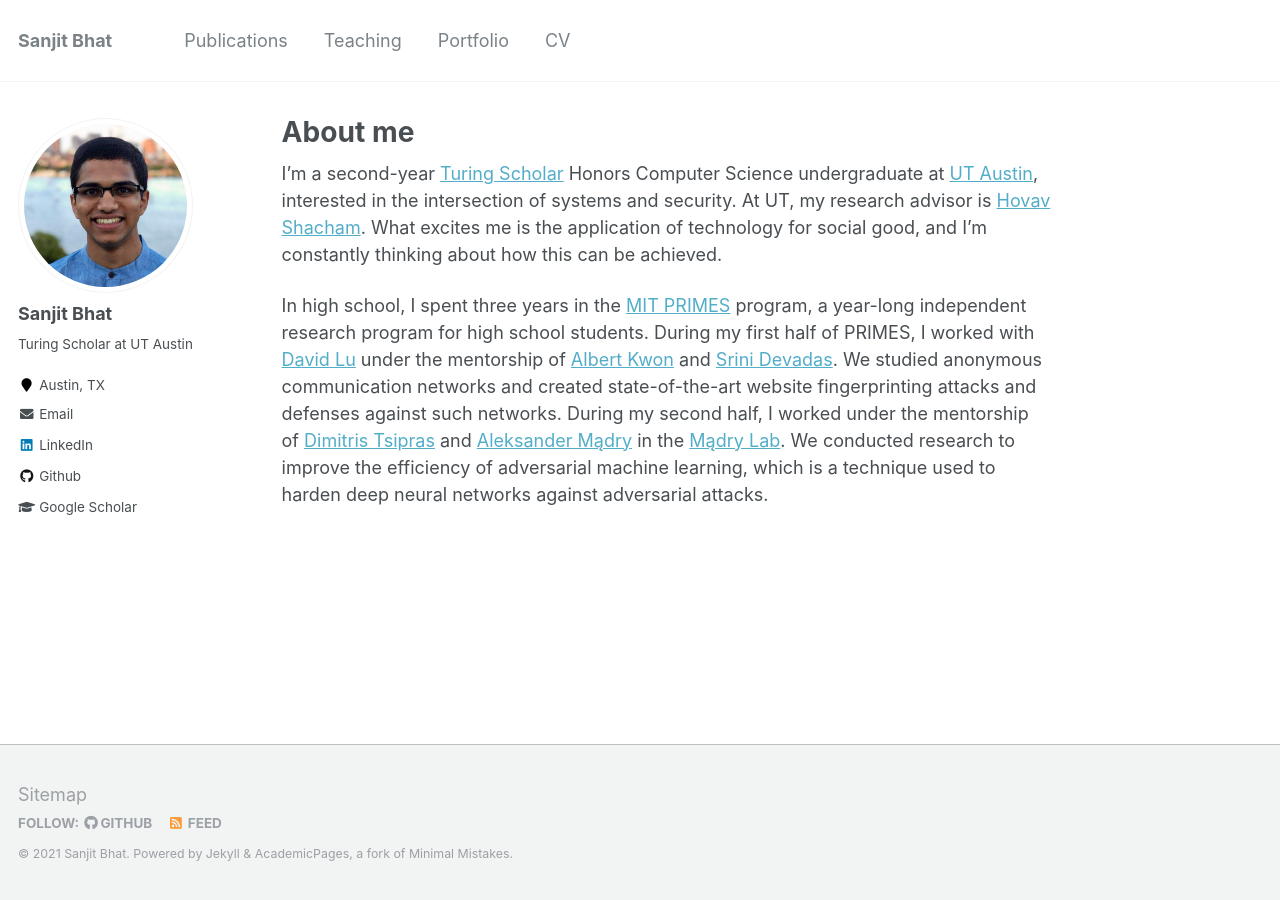
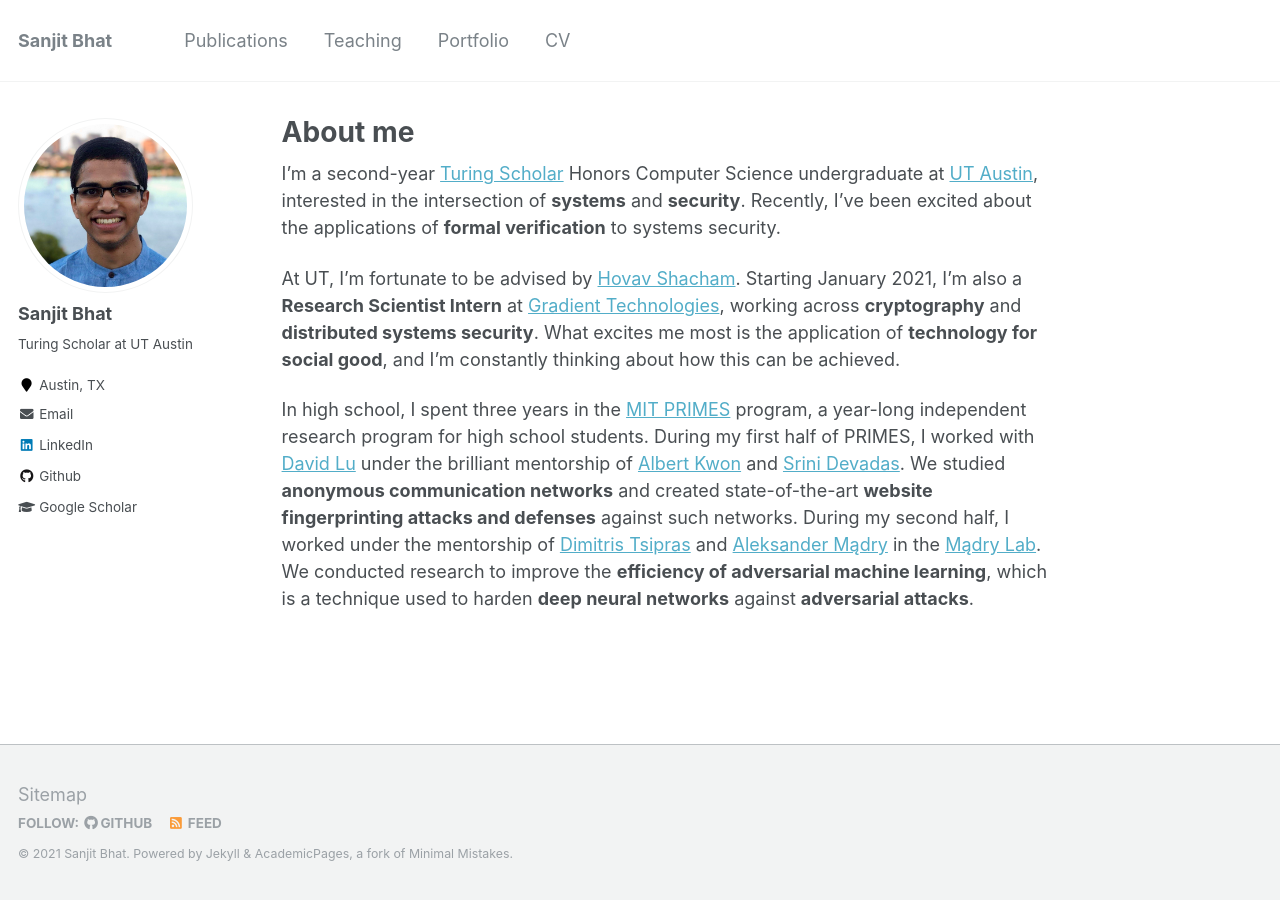
Before and after one commit to sanjit-bhat/sanjit-bhat.github.io, a Jekyll site: the page built from _pages/about.md, in a window 1280 px wide. Built offline with Jekyll 4.4.1, drawn with Linux system fonts in a browser that asks for light colours.

Commit message:
feat: revamped about page

```diff
--- a/_pages/about.md
+++ b/_pages/about.md
@@ -11,21 +11,27 @@ redirect_from:
 I'm a second-year [Turing Scholar](https://www.cs.utexas.edu/turing-scholars)
 Honors Computer Science undergraduate
 at [UT Austin](https://www.utexas.edu/),
-interested in the intersection of systems and security.
-At UT, my research advisor is [Hovav Shacham](https://www.cs.utexas.edu/~hovav/).
-What excites me is the application of technology for social good,
+interested in the intersection of **systems** and **security**.
+Recently, I've been excited about the applications of **formal
+verification** to systems security.
+
+At UT, I'm fortunate to be advised by [Hovav Shacham](https://www.cs.utexas.edu/~hovav/).
+Starting January 2021, I'm also a **Research Scientist Intern** at
+[Gradient Technologies](https://www.gradient.tech),
+working across **cryptography** and **distributed systems security**.
+What excites me most is the application of **technology for social good**,
 and I'm constantly thinking about how this can be achieved.
 
 In high school, I spent three years in the
 [MIT PRIMES](http://math.mit.edu/research/highschool/primes/index.php) program,
 a year-long independent research program for high school students.
 During my first half of PRIMES, I worked with [David Lu](https://scholar.google.com/citations?user=SIIZ_bAAAAAJ&hl=en)
-under the mentorship of [Albert Kwon](https://albertkwon.com/) and [Srini Devadas](https://people.csail.mit.edu/devadas/).
-We studied anonymous communication networks and created state-of-the-art
-website fingerprinting attacks and defenses against such networks.
+under the brilliant mentorship of [Albert Kwon](https://albertkwon.com/) and [Srini Devadas](https://people.csail.mit.edu/devadas/).
+We studied **anonymous communication networks** and created state-of-the-art
+**website fingerprinting attacks and defenses** against such networks.
 During my second half,
 I worked under the mentorship of [Dimitris Tsipras](http://people.csail.mit.edu/tsipras/)
 and [Aleksander Mądry](https://people.csail.mit.edu/madry/)
 in the [Mądry Lab](http://people.csail.mit.edu/madry/lab).
-We conducted research to improve the efficiency of adversarial machine learning, which is
-a technique used to harden deep neural networks against adversarial attacks.
+We conducted research to improve the **efficiency of adversarial machine learning**, which is
+a technique used to harden **deep neural networks** against **adversarial attacks**.
```
